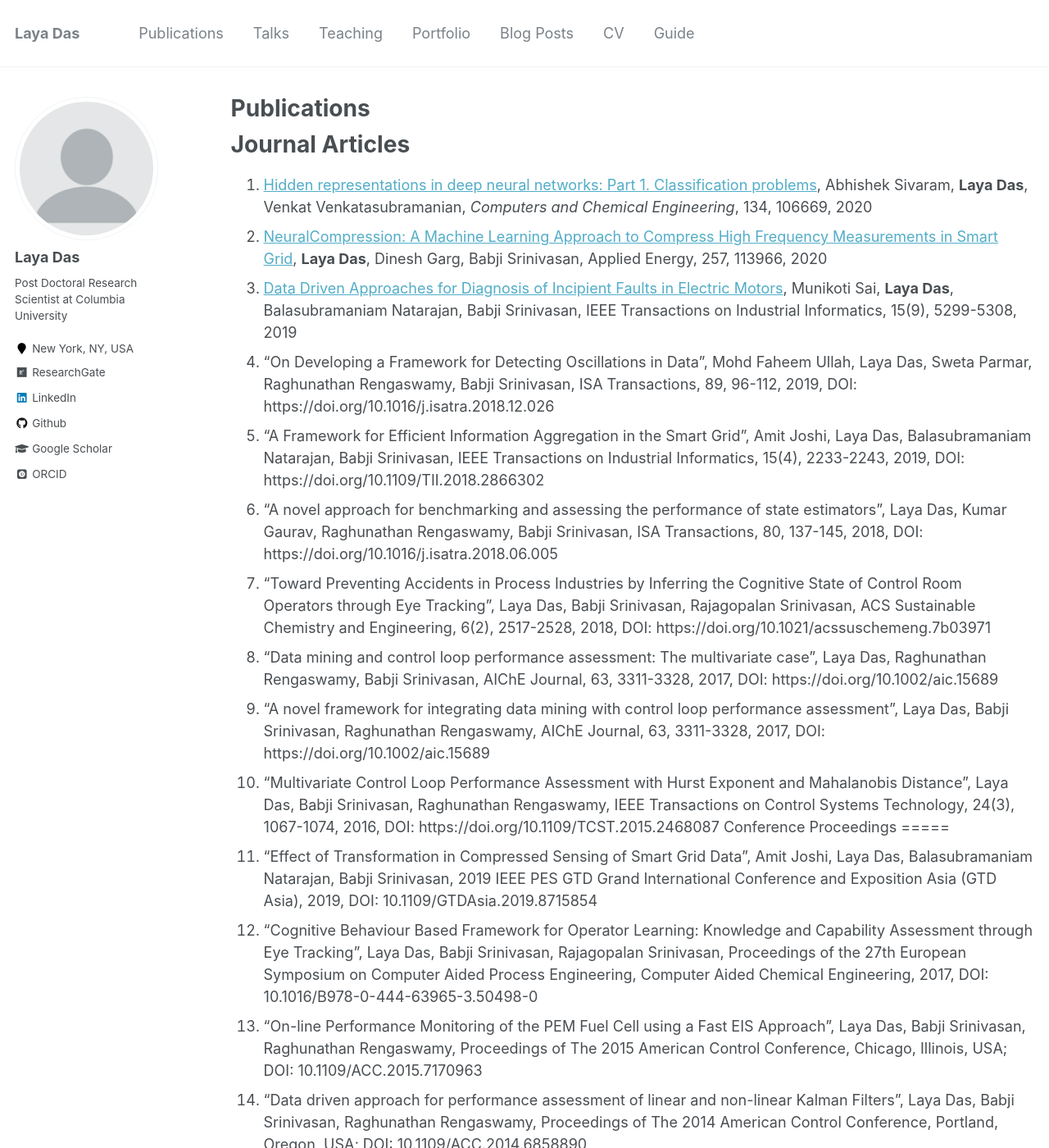
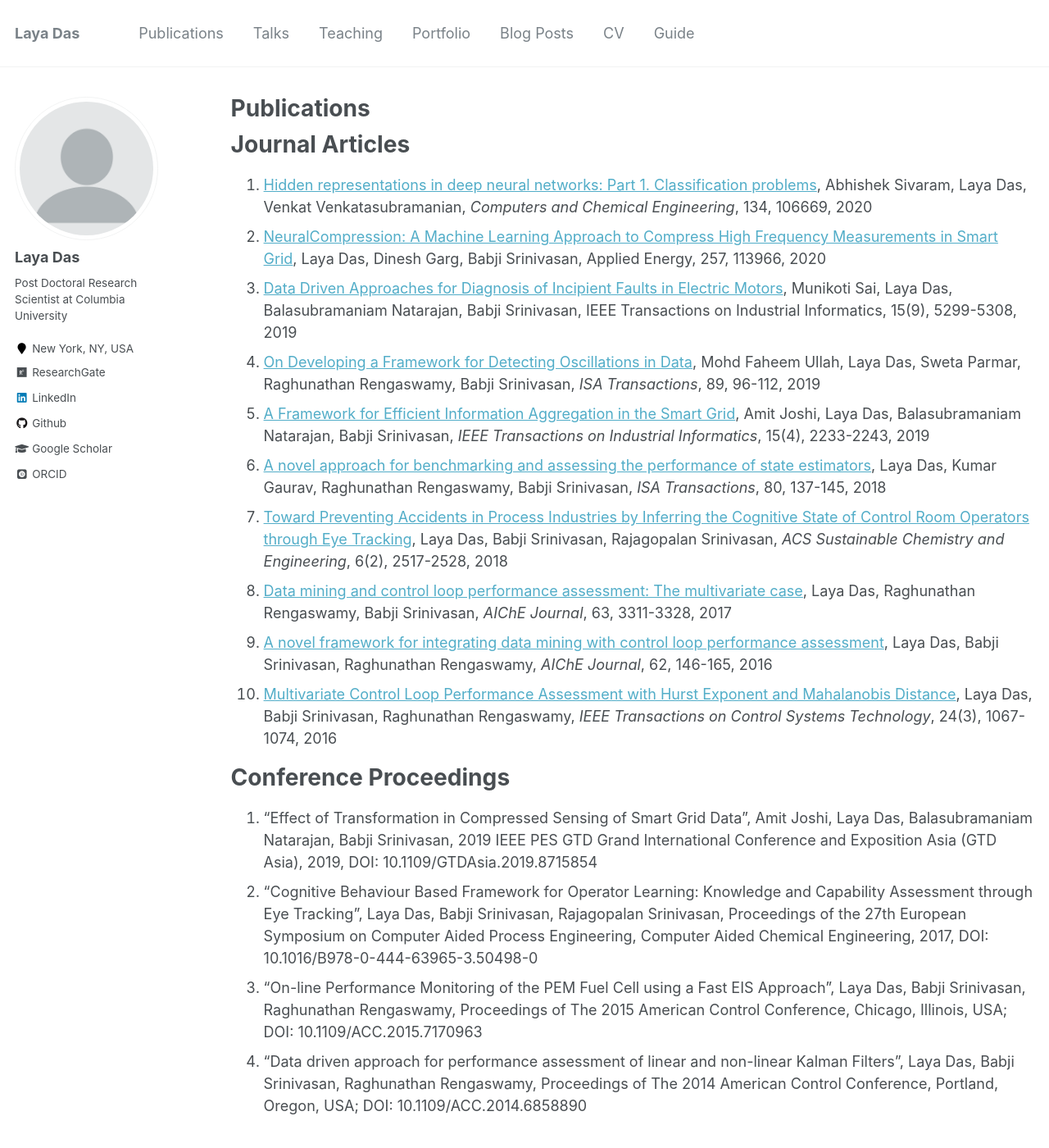
Before and after one commit to layadas/layadas.github.io, a Jekyll site: the page built from _publications/2009-10-01-paper-title-number-1.md, in a window 1280 px wide and 1400 px high. Shown: the whole window at 82% size. Built offline with Jekyll 4.4.1, drawn with Linux system fonts in a browser that asks for light colours; some web fonts are replaced.

Commit message:
Update 2009-10-01-paper-title-number-1.md

```diff
--- a/_publications/2009-10-01-paper-title-number-1.md
+++ b/_publications/2009-10-01-paper-title-number-1.md
@@ -6,19 +6,20 @@ author_profile: true
 ---
 Journal Articles
 =====
-11.	[Hidden representations in deep neural networks: Part 1. Classification problems](https://doi.org/10.1016/j.compchemeng.2019.106669), Abhishek Sivaram, **Laya Das**, Venkat Venkatasubramanian, *Computers and Chemical Engineering*, 134, 106669, 2020
-10.	[NeuralCompression: A Machine Learning Approach to Compress High Frequency Measurements in Smart Grid](https://doi.org/10.1016/j.apenergy.2019.113966), **Laya Das**, Dinesh Garg, Babji Srinivasan, Applied Energy, 257, 113966, 2020
-9.	[Data Driven Approaches for Diagnosis of Incipient Faults in Electric Motors](https://doi.org/10.1109/TII.2019.2895132), Munikoti Sai, **Laya Das**, Balasubramaniam Natarajan, Babji Srinivasan, IEEE Transactions on Industrial Informatics, 15(9), 5299-5308, 2019
-4.	“On Developing a Framework for Detecting Oscillations in Data”, Mohd Faheem Ullah, Laya Das, Sweta Parmar, Raghunathan Rengaswamy, Babji Srinivasan, ISA Transactions, 89, 96-112, 2019, DOI: https://doi.org/10.1016/j.isatra.2018.12.026
-5.	“A Framework for Efficient Information Aggregation in the Smart Grid”, Amit Joshi, Laya Das, Balasubramaniam Natarajan, Babji Srinivasan, IEEE Transactions on Industrial Informatics, 15(4), 2233-2243, 2019, DOI: https://doi.org/10.1109/TII.2018.2866302
-6.	“A novel approach for benchmarking and assessing the performance of state estimators”, Laya Das, Kumar Gaurav, Raghunathan Rengaswamy, Babji Srinivasan, ISA Transactions, 80, 137-145, 2018, DOI: https://doi.org/10.1016/j.isatra.2018.06.005
-7.	“Toward Preventing Accidents in Process Industries by Inferring the Cognitive State of Control Room Operators through Eye Tracking”, Laya Das, Babji Srinivasan, Rajagopalan Srinivasan, ACS Sustainable Chemistry and Engineering, 6(2), 2517-2528, 2018, DOI: https://doi.org/10.1021/acssuschemeng.7b03971
-8.	“Data mining and control loop performance assessment: The multivariate case”, Laya Das, Raghunathan Rengaswamy, Babji Srinivasan, AIChE Journal, 63, 3311-3328, 2017, DOI: https://doi.org/10.1002/aic.15689
-9.	“A novel framework for integrating data mining with control loop performance assessment”, Laya Das, Babji Srinivasan, Raghunathan Rengaswamy, AIChE Journal, 63, 3311-3328, 2017, DOI: https://doi.org/10.1002/aic.15689
-10.	“Multivariate Control Loop Performance Assessment with Hurst Exponent and Mahalanobis Distance”, Laya Das, Babji Srinivasan, Raghunathan Rengaswamy, IEEE Transactions on Control Systems Technology, 24(3), 1067-1074, 2016, DOI: https://doi.org/10.1109/TCST.2015.2468087
+11.	[Hidden representations in deep neural networks: Part 1. Classification problems](https://doi.org/10.1016/j.compchemeng.2019.106669), Abhishek Sivaram, Laya Das, Venkat Venkatasubramanian, *Computers and Chemical Engineering*, 134, 106669, 2020
+10.	[NeuralCompression: A Machine Learning Approach to Compress High Frequency Measurements in Smart Grid](https://doi.org/10.1016/j.apenergy.2019.113966), Laya Das, Dinesh Garg, Babji Srinivasan, Applied Energy, 257, 113966, 2020
+9.	[Data Driven Approaches for Diagnosis of Incipient Faults in Electric Motors](https://doi.org/10.1109/TII.2019.2895132), Munikoti Sai, Laya Das, Balasubramaniam Natarajan, Babji Srinivasan, IEEE Transactions on Industrial Informatics, 15(9), 5299-5308, 2019
+8.	[On Developing a Framework for Detecting Oscillations in Data](https://doi.org/10.1016/j.isatra.2018.12.026), Mohd Faheem Ullah, Laya Das, Sweta Parmar, Raghunathan Rengaswamy, Babji Srinivasan, *ISA Transactions*, 89, 96-112, 2019
+7.	[A Framework for Efficient Information Aggregation in the Smart Grid](https://doi.org/10.1109/TII.2018.2866302), Amit Joshi, Laya Das, Balasubramaniam Natarajan, Babji Srinivasan, *IEEE Transactions on Industrial Informatics*, 15(4), 2233-2243, 2019
+6.	[A novel approach for benchmarking and assessing the performance of state estimators](https://doi.org/10.1016/j.isatra.2018.06.005), Laya Das, Kumar Gaurav, Raghunathan Rengaswamy, Babji Srinivasan, *ISA Transactions*, 80, 137-145, 2018
+5.	[Toward Preventing Accidents in Process Industries by Inferring the Cognitive State of Control Room Operators through Eye Tracking](https://doi.org/10.1021/acssuschemeng.7b03971), Laya Das, Babji Srinivasan, Rajagopalan Srinivasan, *ACS Sustainable Chemistry and Engineering*, 6(2), 2517-2528, 2018
+4.	[Data mining and control loop performance assessment: The multivariate case](https://doi.org/10.1002/aic.15689), Laya Das, Raghunathan Rengaswamy, Babji Srinivasan, *AIChE Journal*, 63, 3311-3328, 2017
+3.	[A novel framework for integrating data mining with control loop performance assessment](https://doi.org/10.1002/aic.15689), Laya Das, Babji Srinivasan, Raghunathan Rengaswamy, *AIChE Journal*, 62, 146-165, 2016
+2.	[Multivariate Control Loop Performance Assessment with Hurst Exponent and Mahalanobis Distance](https://doi.org/10.1109/TCST.2015.2468087), Laya Das, Babji Srinivasan, Raghunathan Rengaswamy, *IEEE Transactions on Control Systems Technology*, 24(3), 1067-1074, 2016
+
 Conference Proceedings
 =====
-11.	“Effect of Transformation in Compressed Sensing of Smart Grid Data”, Amit Joshi, Laya Das, Balasubramaniam Natarajan, Babji Srinivasan, 2019 IEEE PES GTD Grand International Conference and Exposition Asia (GTD Asia), 2019, DOI: 10.1109/GTDAsia.2019.8715854
-12.	“Cognitive Behaviour Based Framework for Operator Learning: Knowledge and Capability Assessment through Eye Tracking”, Laya Das,  Babji Srinivasan, Rajagopalan Srinivasan, Proceedings of the 27th European Symposium on Computer Aided Process Engineering, Computer Aided Chemical Engineering, 2017, DOI: 10.1016/B978-0-444-63965-3.50498-0
-13.	“On-line Performance Monitoring of the PEM Fuel Cell using a Fast EIS Approach”, Laya Das, Babji Srinivasan, Raghunathan Rengaswamy, Proceedings of The 2015 American Control Conference, Chicago, Illinois, USA; DOI: 10.1109/ACC.2015.7170963
-14.	“Data driven approach for performance assessment of linear and non-linear Kalman Filters”, Laya Das, Babji Srinivasan, Raghunathan Rengaswamy, Proceedings of The 2014 American Control Conference, Portland, Oregon, USA; DOI: 10.1109/ACC.2014.6858890
+5.	“Effect of Transformation in Compressed Sensing of Smart Grid Data”, Amit Joshi, Laya Das, Balasubramaniam Natarajan, Babji Srinivasan, 2019 IEEE PES GTD Grand International Conference and Exposition Asia (GTD Asia), 2019, DOI: 10.1109/GTDAsia.2019.8715854
+4.	“Cognitive Behaviour Based Framework for Operator Learning: Knowledge and Capability Assessment through Eye Tracking”, Laya Das,  Babji Srinivasan, Rajagopalan Srinivasan, Proceedings of the 27th European Symposium on Computer Aided Process Engineering, Computer Aided Chemical Engineering, 2017, DOI: 10.1016/B978-0-444-63965-3.50498-0
+3.	“On-line Performance Monitoring of the PEM Fuel Cell using a Fast EIS Approach”, Laya Das, Babji Srinivasan, Raghunathan Rengaswamy, Proceedings of The 2015 American Control Conference, Chicago, Illinois, USA; DOI: 10.1109/ACC.2015.7170963
+2.	“Data driven approach for performance assessment of linear and non-linear Kalman Filters”, Laya Das, Babji Srinivasan, Raghunathan Rengaswamy, Proceedings of The 2014 American Control Conference, Portland, Oregon, USA; DOI: 10.1109/ACC.2014.6858890
```
